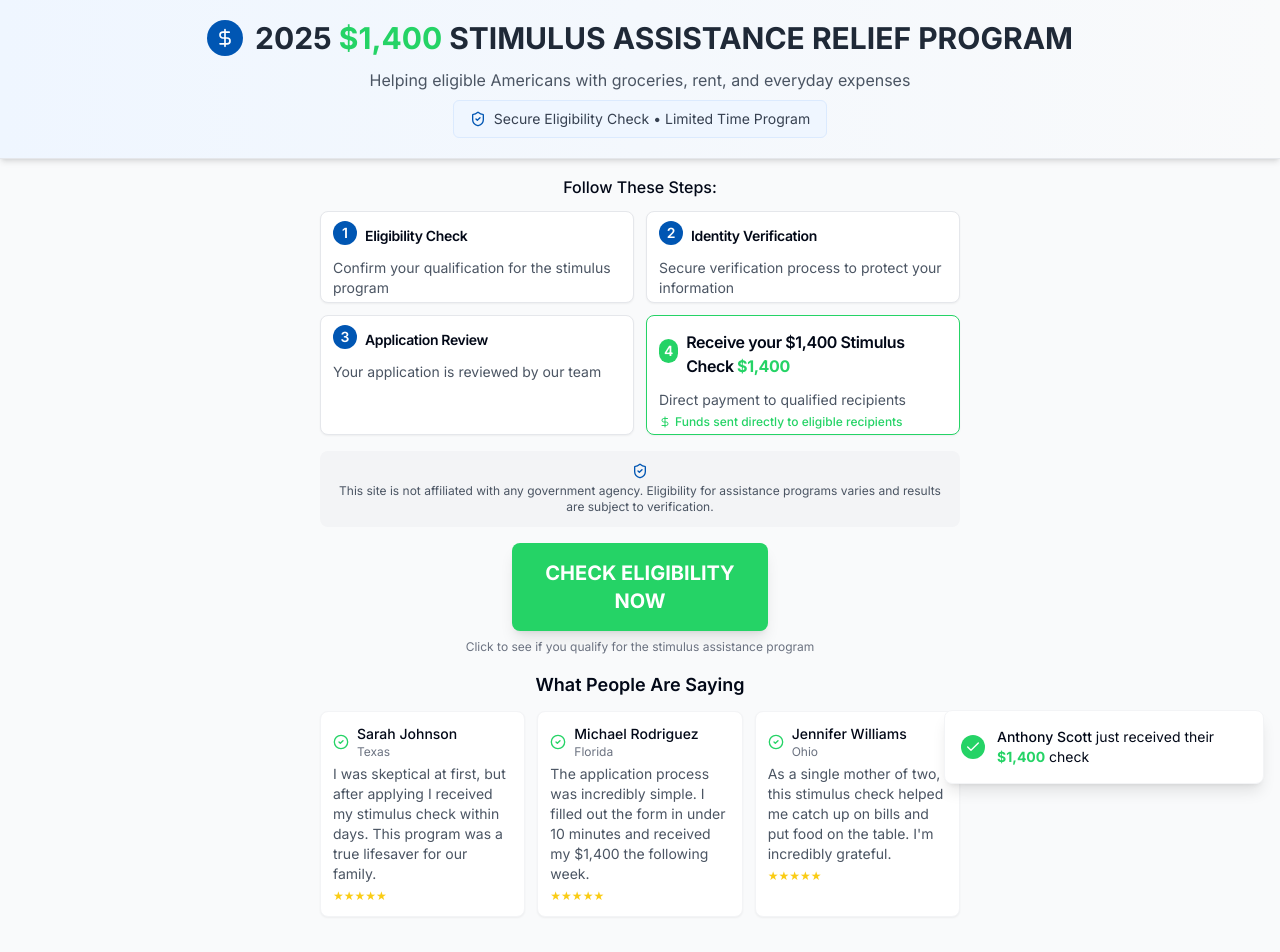
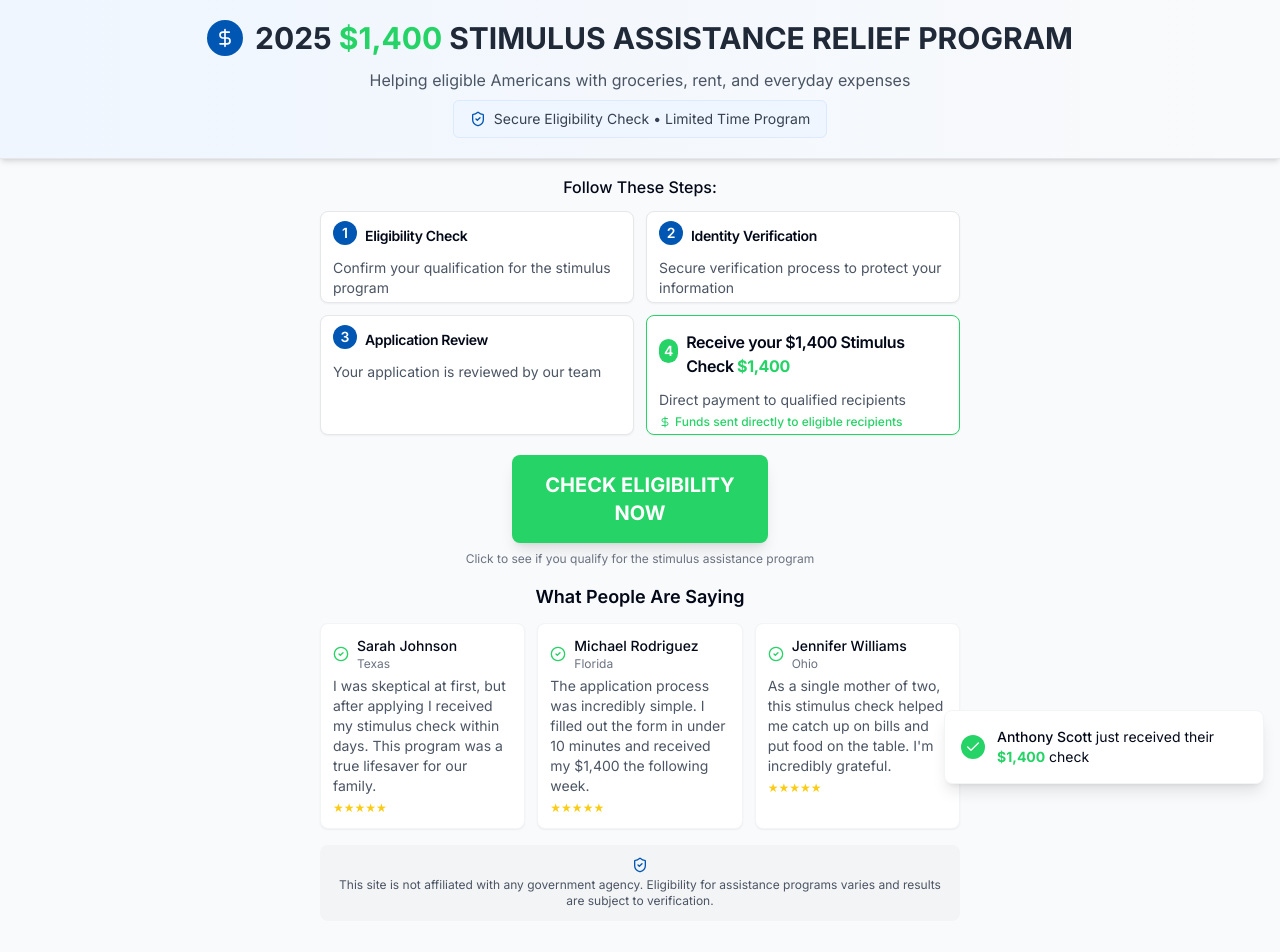
Before and after one commit to countybaz/stimulusrelief, a React (Vite) app: page / in a window 1280 px wide. Shown: the top 952 px of the page. Built offline with nearby package versions, Linux system fonts and the light colour scheme.

Commit message:
Move button and disclaimer
Move the "Check Eligibility Now" button and disclaimer to the bottom of the page, ensuring the button is directly after the 4th step and is clearly visible.

```diff
--- a/src/components/StepsDisplay.tsx
+++ b/src/components/StepsDisplay.tsx
@@ -1,10 +1,11 @@
 import React from 'react';
 import { CheckCircle2, DollarSign, ShieldCheck } from 'lucide-react';
 import { Card, CardContent, CardHeader, CardTitle } from "@/components/ui/card";
+import { Button } from "@/components/ui/button";
+
 const StepsDisplay = () => {
   return <div className="space-y-4 max-w-2xl mx-auto px-4">
       {/* Program Information */}
-
 
       {/* Steps Section - More compact on mobile */}
       <div className="grid gap-3">
@@ -21,19 +22,14 @@ const StepsDisplay = () => {
 
           <StepCard number="4" title="Receive your $1,400 Stimulus Check" description="Direct payment to qualified recipients" highlight />
         </div>
-      </div>
 
-      {/* Disclaimer and CTA Button */}
-      <div className="text-center mt-4">
-        <div className="bg-gray-100 p-3 rounded-lg text-xs text-gray-600 text-center mb-4">
-          <ShieldCheck className="h-4 w-4 mx-auto mb-1 text-stimulus-blue" />
-          <p>This site is not affiliated with any government agency. Eligibility for assistance programs varies and results are subject to verification.</p>
+        {/* CTA Button moved directly after steps */}
+        <div className="text-center mt-2">
+          <button onClick={() => window.open('#', '_blank')} className="w-full sm:w-4/5 md:w-3/5 lg:w-2/5 bg-stimulus-green hover:bg-stimulus-green/90 text-white font-bold text-xl py-4 px-6 rounded-lg shadow-lg transition-all duration-300">
+            CHECK ELIGIBILITY NOW
+          </button>
+          <p className="text-xs text-gray-500 mt-2">Click to see if you qualify for the stimulus assistance program</p>
         </div>
-
-        <button onClick={() => window.open('#', '_blank')} className="w-full sm:w-4/5 md:w-3/5 lg:w-2/5 bg-stimulus-green hover:bg-stimulus-green/90 text-white font-bold text-xl py-4 px-6 rounded-lg shadow-lg transition-all duration-300">
-          CHECK ELIGIBILITY NOW
-        </button>
-        <p className="text-xs text-gray-500 mt-2">Click to see if you qualify for the stimulus assistance program</p>
       </div>
 
       {/* Testimonials Section - Shortened for mobile */}
@@ -45,8 +41,18 @@ const StepsDisplay = () => {
           <TestimonialCard name="Jennifer Williams" location="Ohio" text="As a single mother of two, this stimulus check helped me catch up on bills and put food on the table. I'm incredibly grateful." />
         </div>
       </div>
+
+      {/* Disclaimer moved to bottom of page */}
+      <div className="text-center mt-4">
+        <div className="bg-gray-100 p-3 rounded-lg text-xs text-gray-600 text-center mb-4">
+          <ShieldCheck className="h-4 w-4 mx-auto mb-1 text-stimulus-blue" />
+          <p>This site is not affiliated with any government agency. Eligibility for assistance programs varies and results are subject to verification.</p>
+        </div>
+      </div>
     </div>;
 };
+
+// StepCard component definition
 const StepCard = ({
   number,
   title,
@@ -106,4 +112,5 @@ const TestimonialCard = ({
       </div>
     </div>;
 };
+
 export default StepsDisplay;
```
